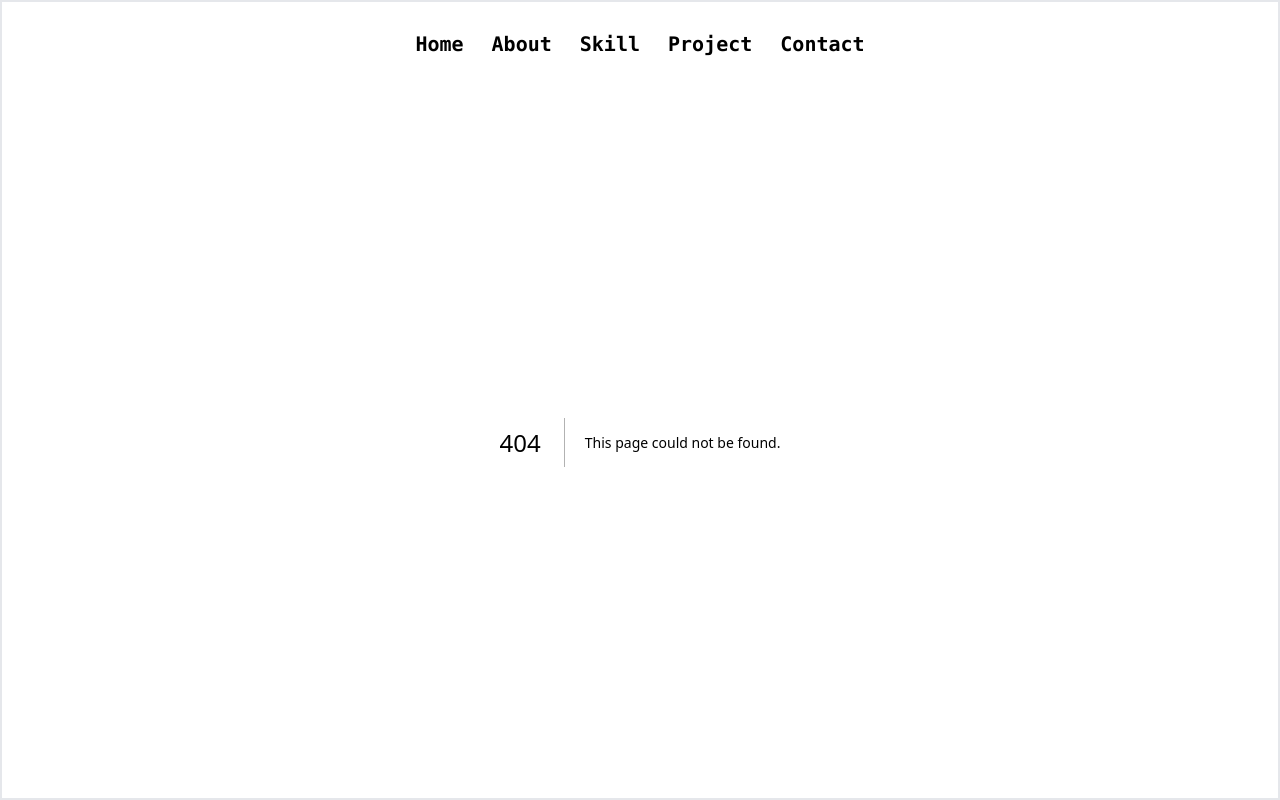
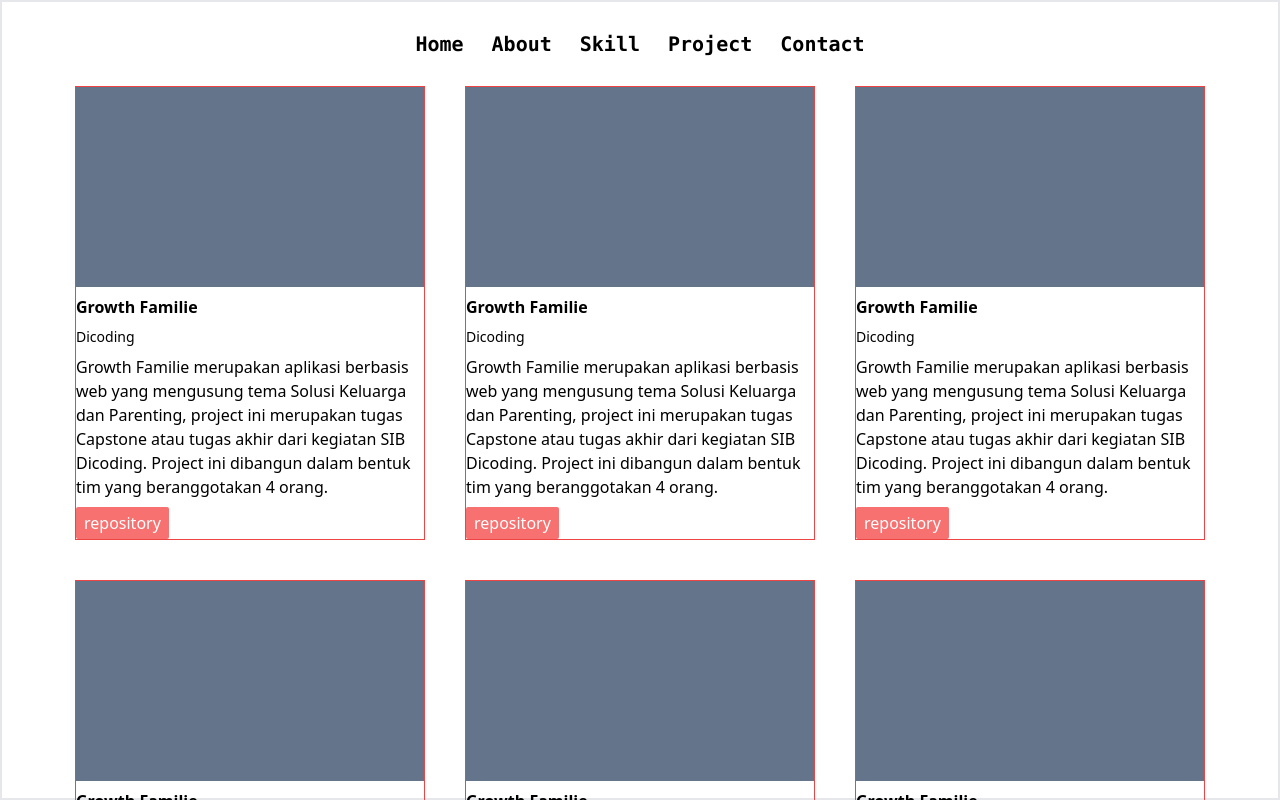
Before and after one commit to CodeWithZaky/my-personal-website-1, a Next.js app: page /project in a window 1280 px wide. Before the commit this address had no page. Shown: the top 800 px of the page. Built offline with nearby package versions, Linux system fonts and the light colour scheme.

Commit message:
add project page tamplate

```diff
--- /dev/null
+++ b/src/app/project/page.tsx
@@ -0,0 +1,37 @@
+import React from "react";
+
+const Card = () => {
+  return (
+    <div className="w-[350px] border border-red-500 space-y-2">
+      <div className="h-[200px] bg-slate-500"></div>
+      <p className="font-semibold">Growth Familie</p>
+      <p className="text-sm">Dicoding</p>
+      <p>
+        Growth Familie merupakan aplikasi berbasis web yang mengusung tema
+        Solusi Keluarga dan Parenting, project ini merupakan tugas Capstone atau
+        tugas akhir dari kegiatan SIB Dicoding. Project ini dibangun dalam
+        bentuk tim yang beranggotakan 4 orang.
+      </p>
+      <button className="py-1 px-2 rounded-sm bg-red-400 text-white">
+        repository
+      </button>
+    </div>
+  );
+};
+
+const Project = () => {
+  return (
+    <div className="grid grid-cols-3 mx-auto gap-10 px-10">
+      <Card />
+      <Card />
+      <Card />
+      <Card />
+      <Card />
+      <Card />
+      <Card />
+      <Card />
+    </div>
+  );
+};
+
+export default Project;
```
